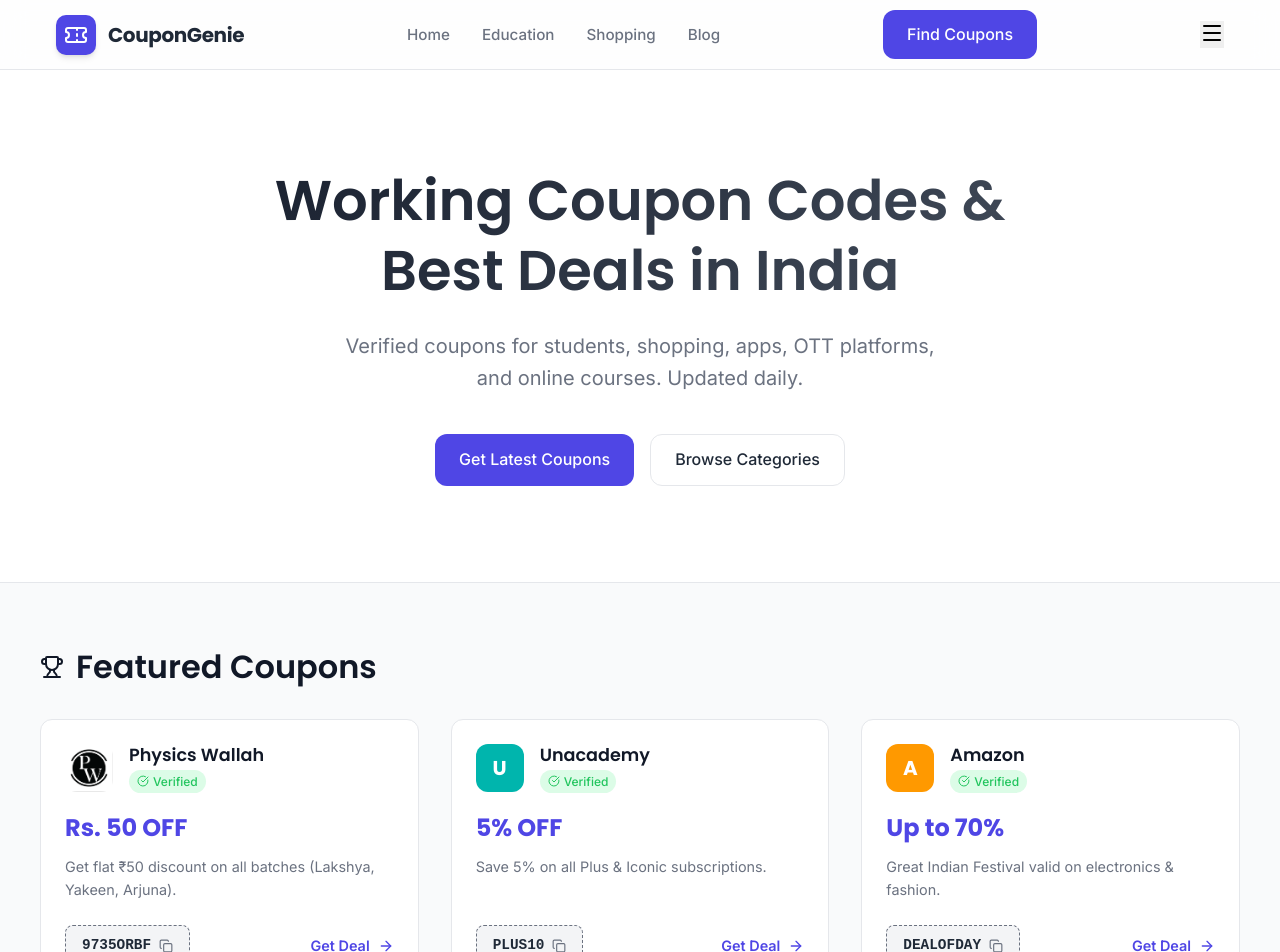
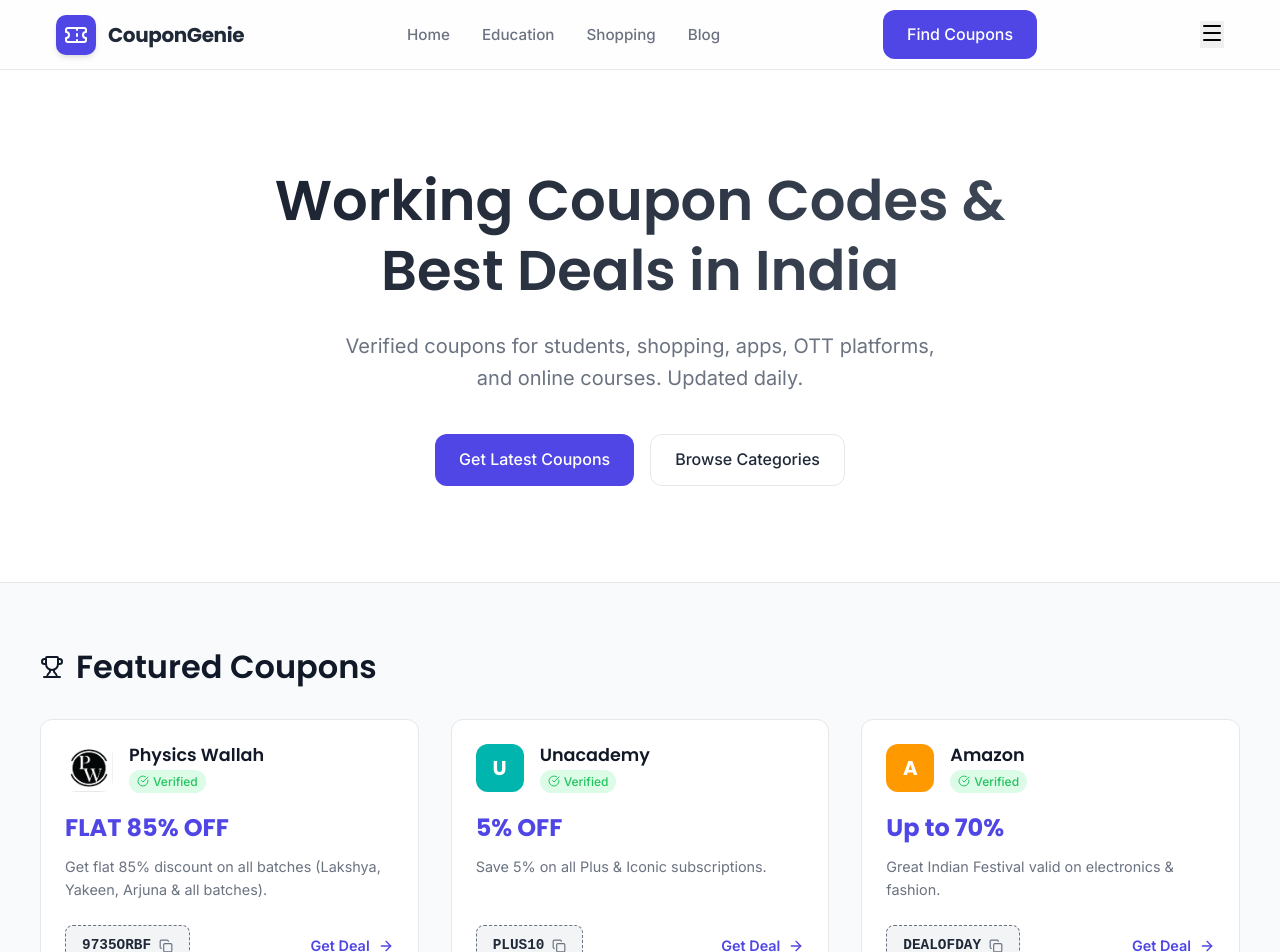
Before and after one commit to Ejack172/CouponGenie, a Next.js app: page / in a window 1280 px wide. Shown: the top 952 px of the page. Built offline with nearby package versions, Linux system fonts and the light colour scheme.

Commit message:
Update coupons data and verification status

```diff
--- a/data/coupons.js
+++ b/data/coupons.js
@@ -2,9 +2,9 @@
   {
     id: 'physics-wallah',
     title: 'Physics Wallah',
-    discount: 'Rs. 50 OFF',
+    discount: 'FLAT 85% OFF',
     code: '9735ORBF',
-    description: 'Get flat ₹50 discount on all batches (Lakshya, Yakeen, Arjuna).',
+    description: 'Get flat 85% discount on all batches (Lakshya, Yakeen, Arjuna & all batches).',
     link: '/physics-wallah-coupon-code',
     verified: true,
     color: '#5A4FCF',
```
